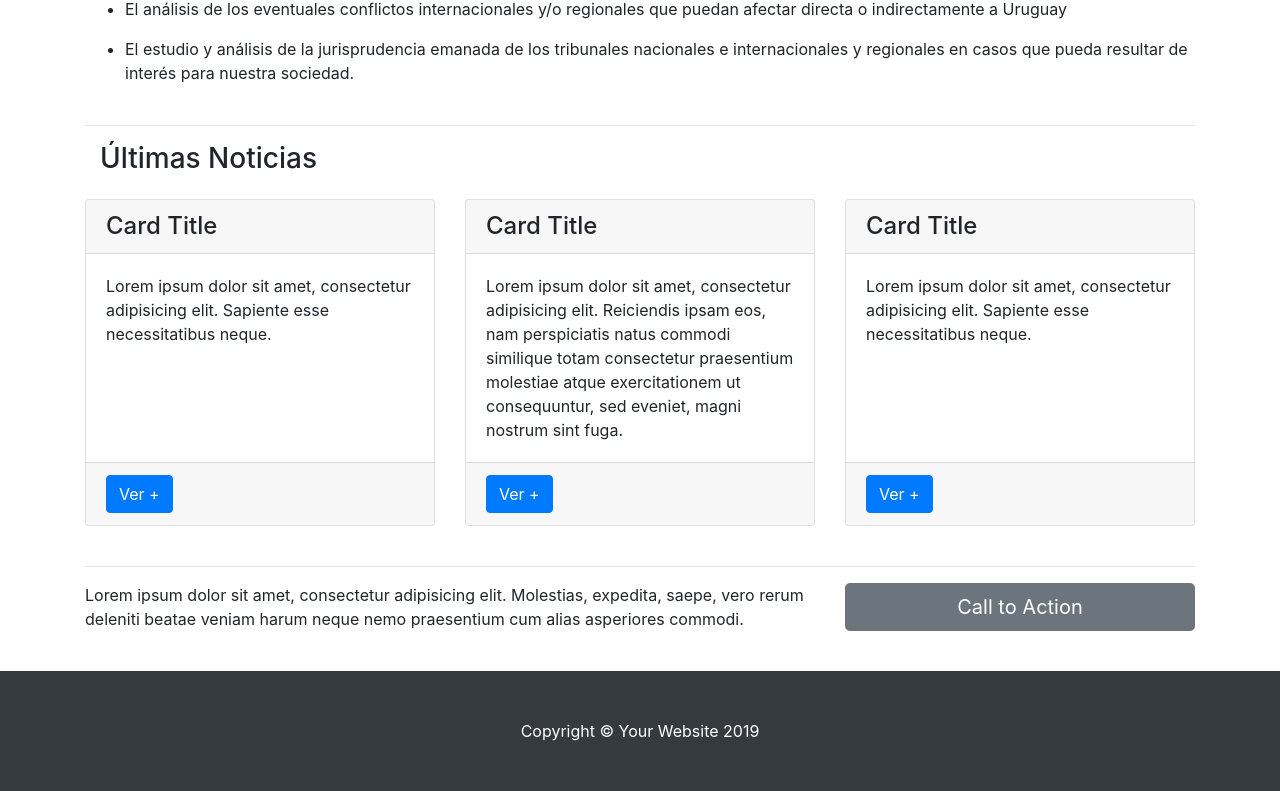
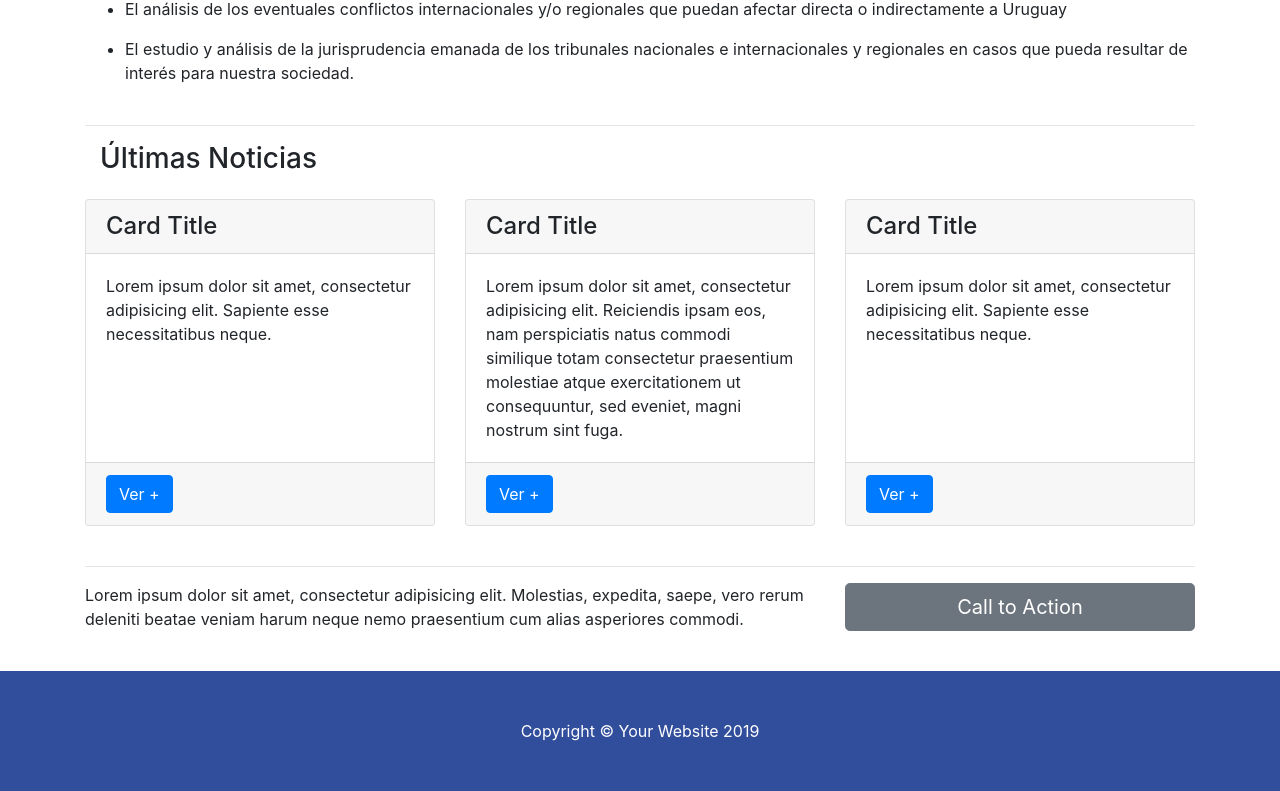
Before and after one commit to JoaquinMayer/ceje, a website: page index.html in a window 1280 px wide. Shown: the part 597-1388 px from the top of the page. Drawn offline with Linux system fonts and the light colour scheme.

Commit message:
Personalizacion de background

```diff
--- a/css/modern-business.css
+++ b/css/modern-business.css
@@ -20,3 +20,7 @@ body {
 .portfolio-item {
   margin-bottom: 30px;
 }
+
+.bg-dark {
+  background-color: #314e9c !important;
+}
```
